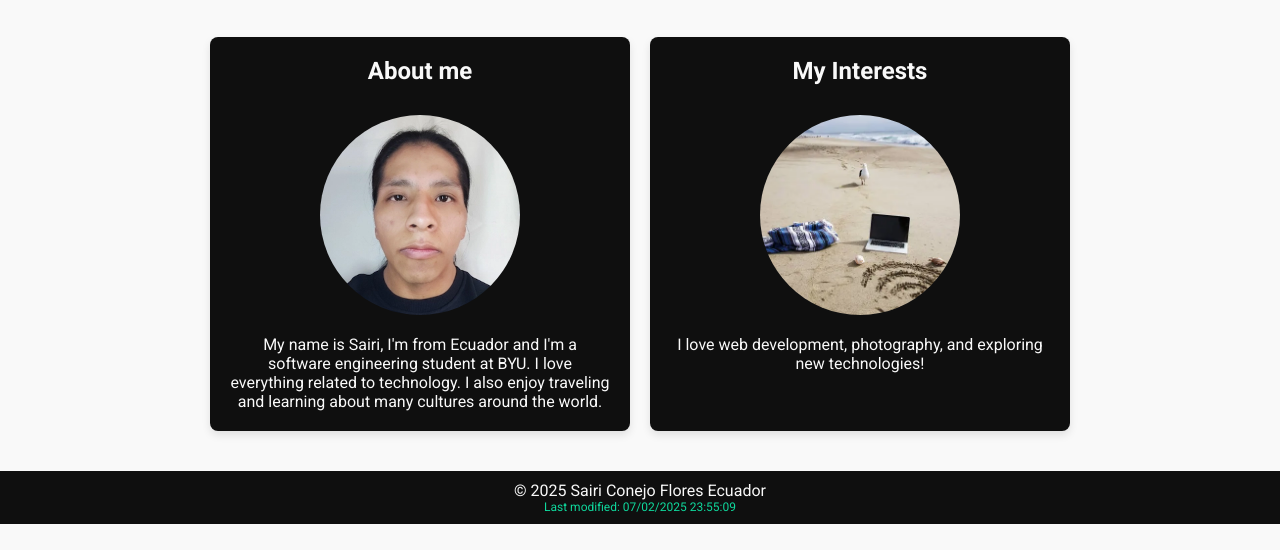
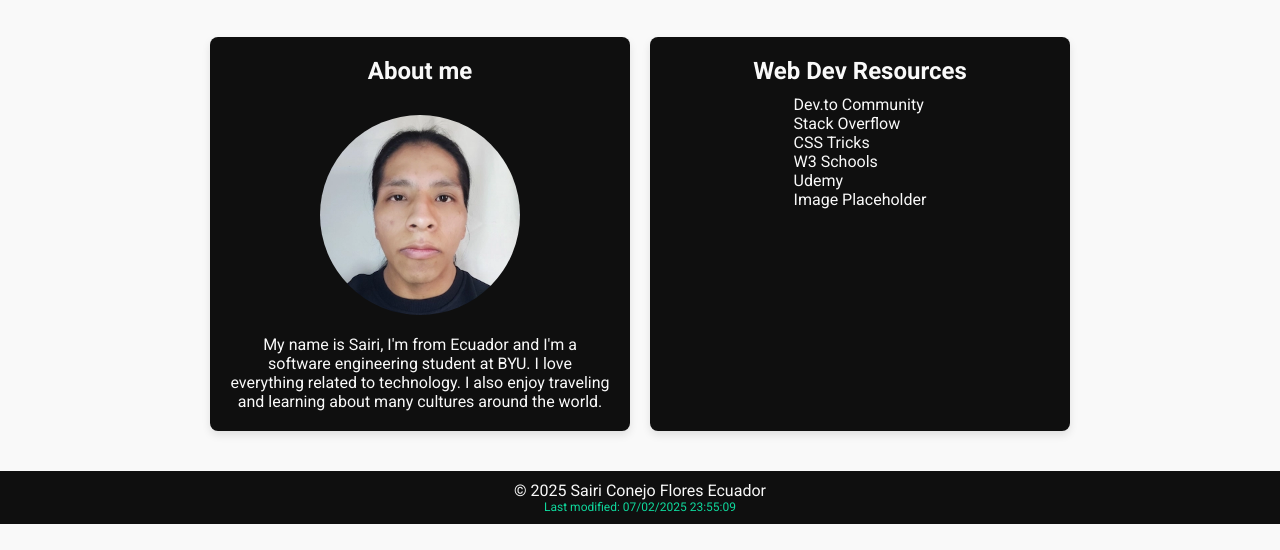
Before and after one commit to noctenem/wdd131, a plain HTML site: page index.html in a window 1280 px wide. Shown: the part 250-800 px from the top of the page. Drawn offline with Linux system fonts and the light colour scheme.

Commit message:
added web dev resources

```diff
--- a/index.html
+++ b/index.html
@@ -4,7 +4,7 @@
     <meta charset="UTF-8">
     <meta name="viewport" content="width=device-width, initial-scale=1.0">
     <title>WDD 131 – Dynamic Web Fundamentals - Sairi Conejo Flores</title>
-    <meta name="description" content="WDD 131 – Dynamic Web Fundamentals by Sairi Conejo Flores. Learn HTML, CSS, and JavaScript basics">
+    <meta name="description" content="WDD 131 – Dynamic Web Fundamentals - Sairi Conejo Flores. Learn HTML, CSS, and JavaScript basics">
     <meta name="author" content="Sairi Conejo Flores">
     <link rel="preconnect" href="https://fonts.googleapis.com">
     <link rel="preconnect" href="https://fonts.gstatic.com" crossorigin>
@@ -39,14 +39,22 @@
         </section>
 
         <section class="card">
-          <h2>My Interests</h2>
-          <img
+          <h2>Web Dev Resources</h2>
+<!--           <img
             src="images/interests.webp"
             alt="photo on the beach with computer"
          >
           <p>
             I love web development, photography, and exploring new technologies!
-          </p>
+          </p> -->
+          <ul>
+            <li><a href="#">Dev.to Community</a></li>
+            <li><a href="#"></a>Stack Overflow</li>
+            <li><a href="#">CSS Tricks</a></li>
+            <li><a href="#">W3 Schools</a></li>
+            <li><a href="#">Udemy</a></li>
+            <li><a href="#">Image Placeholder</a></li>
+          </ul>
         </section>
       </div>
     </main>
```
